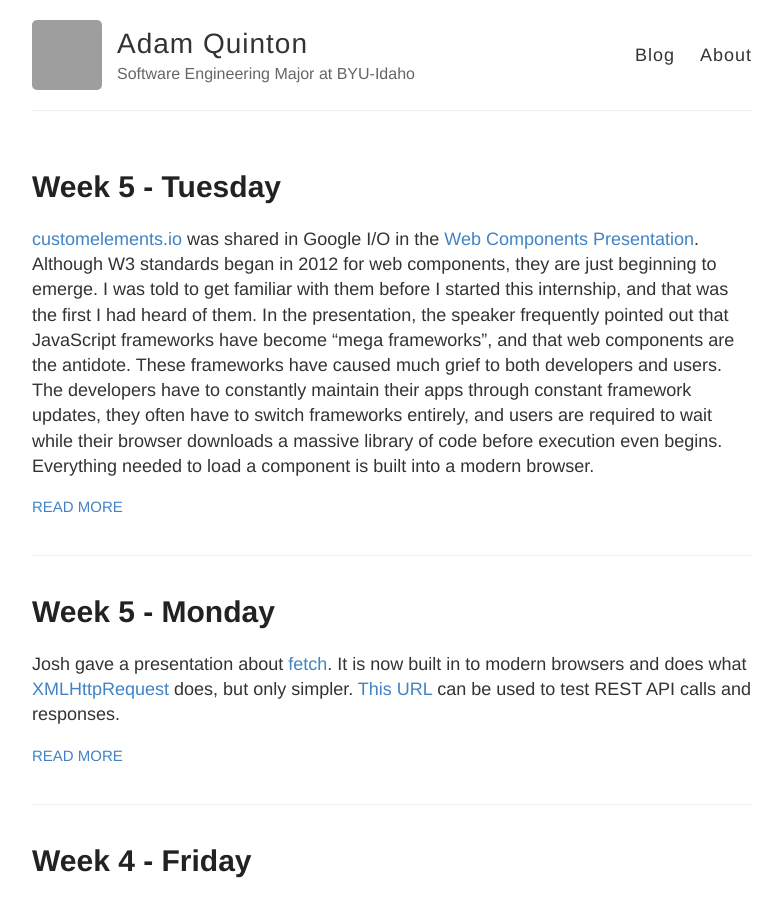
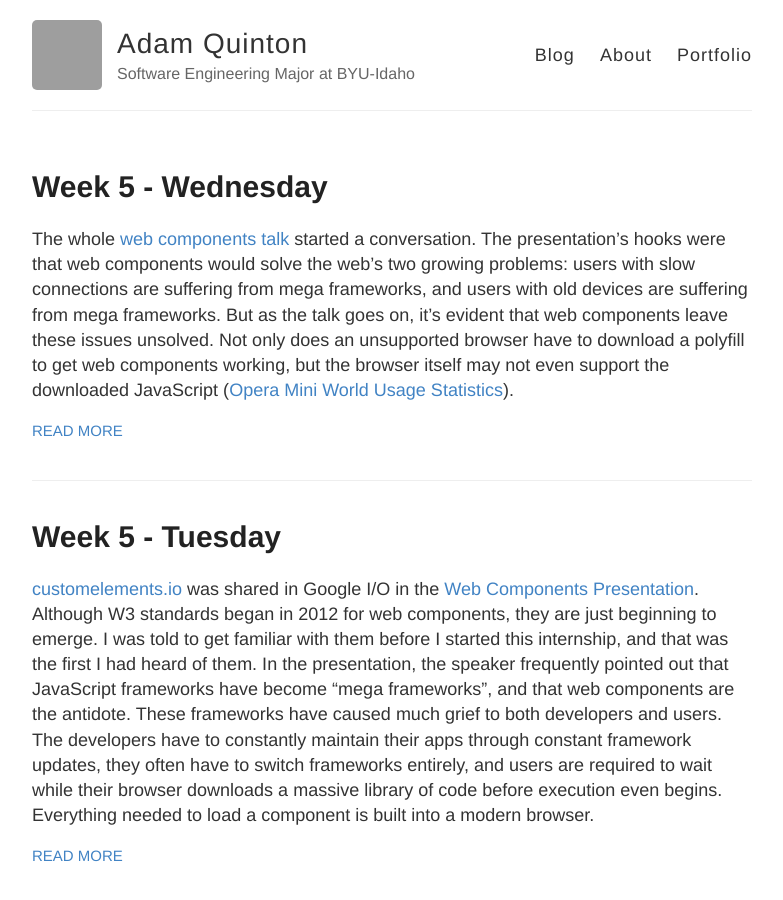
Before and after one commit to zvakanaka/internship_2016_zvakanaka.github.io, a Jekyll site: the page built from index.html, in a window 1280 px wide and 900 px high. Shown: the whole window, without its empty margins (248-1031 px from the left). Built offline with Jekyll 4.4.1, drawn with Linux system fonts in a browser that asks for light colours; grey boxes are pictures that could not be loaded.

Commit message:
Better Portfolio Link and new entry

```diff
--- a/_layouts/default.html
+++ b/_layouts/default.html
@@ -29,6 +29,7 @@
           <nav>
             <a href="{{ site.baseurl }}/">Blog</a>
             <a href="{{ site.baseurl }}/about">About</a>
+            <a href="{{ site.baseurl }}/folio">Portfolio</a>
           </nav>
         </header>
       </div>
--- /dev/null
+++ b/_posts/2016-5-25-Week-5-Wednesday.md
@@ -0,0 +1,9 @@
+---
+layout: post
+title: Week 5 - Wednesday
+---
+The whole [web components talk](https://customelements.io) started a conversation. The presentation's hooks were that web components would solve the web's two growing problems: users with slow connections are suffering from mega frameworks, and users with old devices are suffering from mega frameworks. But as the talk goes on, it's evident that web components leave these issues unsolved. Not only does an unsupported browser have to download a polyfill to get web components working, but the browser itself may not even support the downloaded JavaScript ([Opera Mini World Usage Statistics](http://gs.statcounter.com/#all-browser-ww-monthly-201506-201506-map)).
+
+> If you’re using the “wrong” browser—like, say, Opera Mini—you get nothing. That’s not progressive. That’s the opposite of progressive. The end result may feel very “app-like” if you’re using an approved browser, but throwing the users of other web browsers under the bus is the very antithesis of what makes the web great. What does it profit a website to gain app-like features if it loses its soul?
+
+> I hope we’ll see more examples of Progressive Web Apps that don’t require JavaScript to render content, and don’t throw away responsiveness in favour of a return to device-specific silos. But I’m not holding my breath. People seem to be so caught up in the attempt to get native-like functionality that they’re willing to give up the very things that make the web great. - [Jeremy Keith - Regressive Web Apps](https://adactio.com/journal/10708)
```
